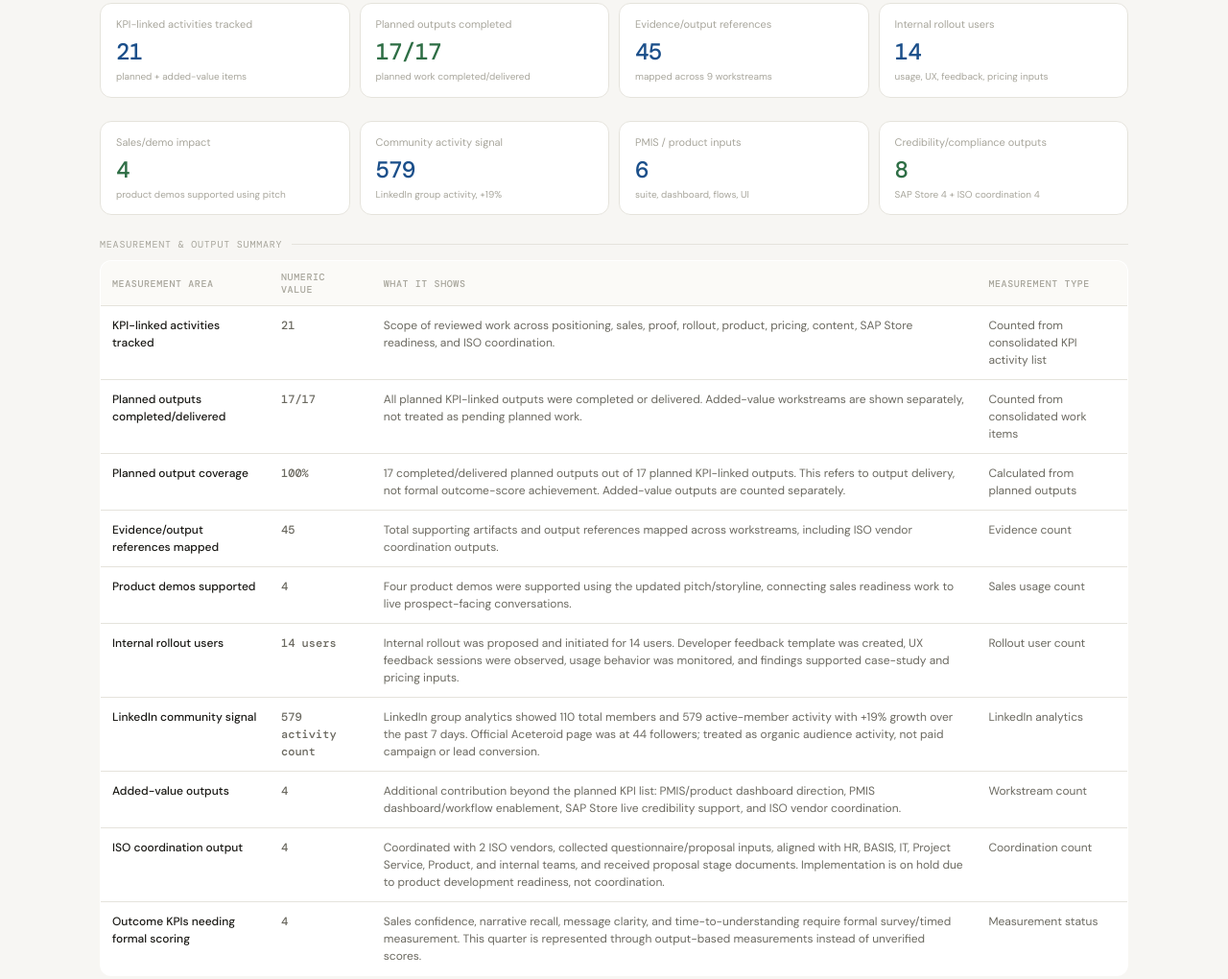
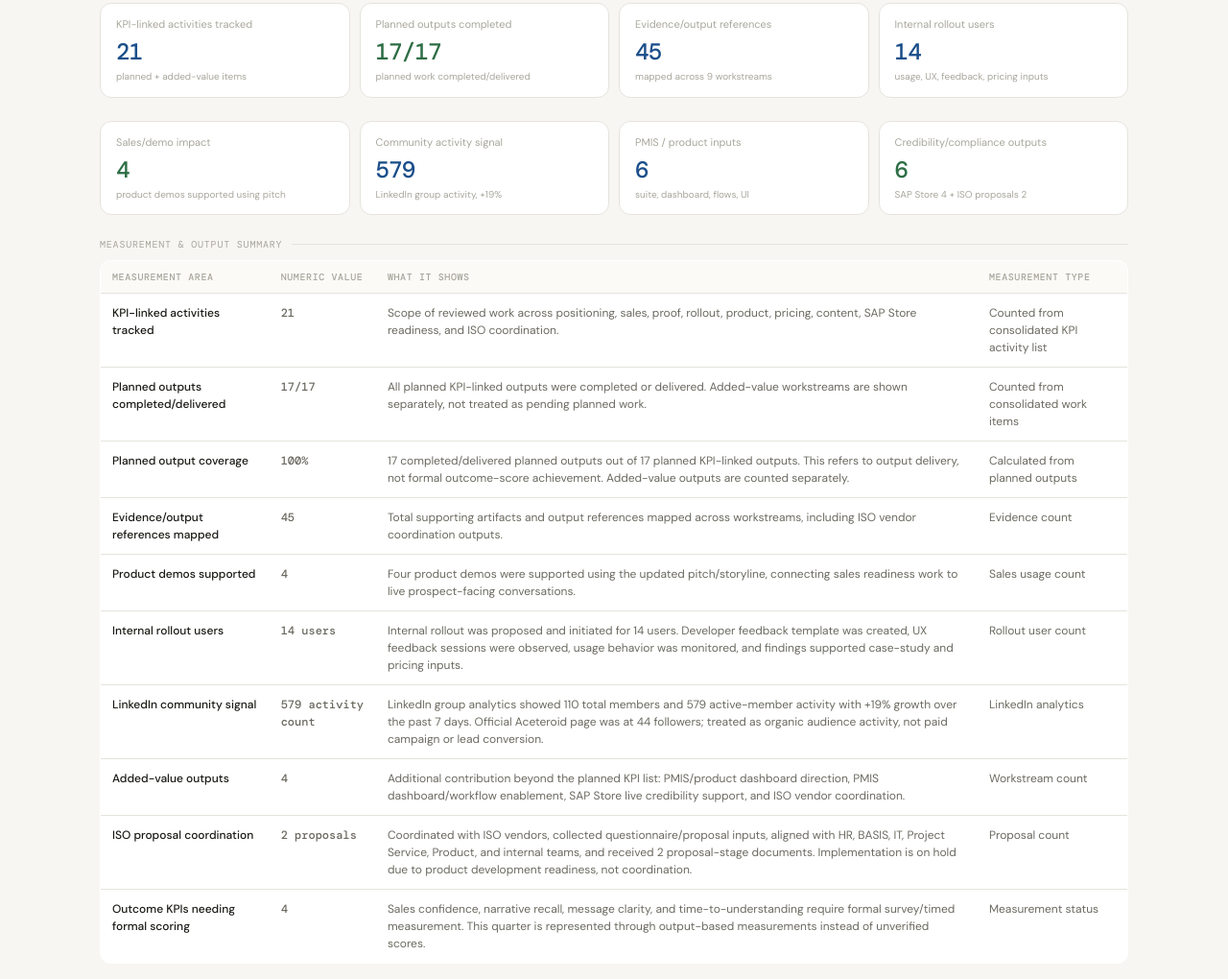
Before and after one commit to Thoufik001/kpi-dashboard, a plain HTML site: page index.html in a window 1280 px wide. Shown: the part 290-1310 px from the top of the page at 96% size. Drawn offline with nearby package versions, Linux system fonts and the light colour scheme; a web font is replaced by a local one.

Commit message:
Update ISO coordination metrics

```diff
--- a/index.html
+++ b/index.html
@@ -54,7 +54,7 @@
       <div class="card"><div class="card-label">Sales/demo impact</div><div class="card-val green">4</div><div class="card-sub">product demos supported using pitch</div></div>
       <div class="card"><div class="card-label">Community activity signal</div><div class="card-val blue">579</div><div class="card-sub">LinkedIn group activity, +19%</div></div>
       <div class="card"><div class="card-label">PMIS / product inputs</div><div class="card-val blue">6</div><div class="card-sub">suite, dashboard, flows, UI</div></div>
-      <div class="card"><div class="card-label">Credibility/compliance outputs</div><div class="card-val green">8</div><div class="card-sub">SAP Store 4 + ISO coordination 4</div></div>
+      <div class="card"><div class="card-label">Credibility/compliance outputs</div><div class="card-val green">6</div><div class="card-sub">SAP Store 4 + ISO proposals 2</div></div>
     </div>
 
     <div class="sec-head"><div class="sec-label">Measurement & Output Summary</div><div class="line"></div></div>
@@ -69,7 +69,7 @@
         <tr><td>Internal rollout users</td><td class="num">14 users</td><td>Internal rollout was proposed and initiated for 14 users. Developer feedback template was created, UX feedback sessions were observed, usage behavior was monitored, and findings supported case-study and pricing inputs.</td><td>Rollout user count</td></tr>
         <tr><td>LinkedIn community signal</td><td class="num">579 activity count</td><td>LinkedIn group analytics showed 110 total members and 579 active-member activity with +19% growth over the past 7 days. Official Aceteroid page was at 44 followers; treated as organic audience activity, not paid campaign or lead conversion.</td><td>LinkedIn analytics</td></tr>
         <tr><td>Added-value outputs</td><td class="num">4</td><td>Additional contribution beyond the planned KPI list: PMIS/product dashboard direction, PMIS dashboard/workflow enablement, SAP Store live credibility support, and ISO vendor coordination.</td><td>Workstream count</td></tr>
-        <tr><td>ISO coordination output</td><td class="num">4</td><td>Coordinated with 2 ISO vendors, collected questionnaire/proposal inputs, aligned with HR, BASIS, IT, Project Service, Product, and internal teams, and received proposal stage documents. Implementation is on hold due to product development readiness, not coordination.</td><td>Coordination count</td></tr>
+        <tr><td>ISO proposal coordination</td><td class="num">2 proposals</td><td>Coordinated with ISO vendors, collected questionnaire/proposal inputs, aligned with HR, BASIS, IT, Project Service, Product, and internal teams, and received 2 proposal-stage documents. Implementation is on hold due to product development readiness, not coordination.</td><td>Proposal count</td></tr>
         <tr><td>Outcome KPIs needing formal scoring</td><td class="num">4</td><td>Sales confidence, narrative recall, message clarity, and time-to-understanding require formal survey/timed measurement. This quarter is represented through output-based measurements instead of unverified scores.</td><td>Measurement status</td></tr>
       </tbody>
     </table>
@@ -121,7 +121,7 @@
         <tr><td>Month 3</td><td>Customer-ready proof</td><td>Proof-led validation</td><td class="num">6 proof outputs<span class="small">Case study, article, FS scenarios, drafts, demo/walkthrough</span></td><td><span class="pill done">completed</span></td></tr>
         <tr><td>Month 3</td><td>Internal rollout intelligence</td><td>Validate real usage behavior</td><td class="num">14-user rollout<span class="small">Rollout proposed and initiated for 14 users; developer feedback template created, UX feedback sessions observed, usage monitored, and pricing/case-study inputs captured.</span></td><td><span class="pill done">completed</span></td></tr>
         <tr><td>Month 3</td><td>PMIS dashboard and workflow enablement</td><td>Product experience inputs for scale</td><td class="num">6 product inputs<span class="small">PMIS dashboard design, module structure, onboarding logic, pricing flow, UI review, and workflow direction.</span></td><td><span class="pill added">added value</span></td></tr>
-        <tr><td>Month 3</td><td>ISO coordination support</td><td>Enterprise readiness and compliance support</td><td class="num">4 coordination outputs<span class="small">2 ISO vendors coordinated, questionnaire/proposal inputs collected, cross-team inputs gathered, proposal stage reached; implementation on hold due to product development readiness.</span></td><td><span class="pill added">added value</span></td></tr>
+        <tr><td>Month 3</td><td>ISO coordination support</td><td>Enterprise readiness and compliance support</td><td class="num">2 proposals received<span class="small">ISO vendor coordination completed, questionnaire/proposal inputs collected, cross-team inputs gathered, proposal stage reached; implementation on hold due to product development readiness.</span></td><td><span class="pill added">added value</span></td></tr>
         <tr><td>Month 3</td><td>Pricing readiness</td><td>Usage-backed packaging</td><td class="num">4 pricing inputs<span class="small">Individual, enterprise, migration, pricing page logic</span></td><td><span class="pill done">completed</span></td></tr>
         <tr><td>Month 3</td><td>Content engine</td><td>Thought leadership pilot outputs</td><td class="num">6 content outputs<span class="small">Blog titles, case study/blog resources, LinkedIn/X updates, SAP API policy carousel, motion/video direction, demo concept, and narrative benchmarking. Written assets were completed directly; video/website execution was assigned and dependent on support timelines.</span></td><td><span class="pill done">completed</span></td></tr>
         <tr><td>Month 3</td><td>Website & brand execution</td><td>Brand/design effectiveness</td><td class="num">5 asset groups<span class="small">About, pricing, brochure, SAP Store, launch graphics</span></td><td><span class="pill delivered">delivered</span></td></tr>
@@ -145,7 +145,7 @@
         <tr><td>Content Engine</td><td class="num">6</td><td>Docs / Social</td><td>Blog titles, case study/blog resources, LinkedIn/X updates, SAP API policy carousel, motion/video direction, demo concept, and narrative benchmarking. Written content outputs were completed; video and website execution dependencies were assigned forward.</td><td><span class="pill done">completed</span></td></tr>
         <tr><td>Website & Brand Execution</td><td class="num">5</td><td>Assets</td><td>About page, pricing page, brochure, SAP Store material, launch graphics.</td><td><span class="pill delivered">delivered</span></td></tr>
         <tr><td>SAP Store Live & Partner Credibility</td><td class="num">4</td><td>SAP Store</td><td>SAP Store live listing support, case study input, launch communication, and partner credibility assets.</td><td><span class="pill added">added value</span></td></tr>
-        <tr><td>ISO Coordination</td><td class="num">4</td><td>Docs / Coordination</td><td>2 ISO vendors coordinated, questionnaire/proposal inputs collected, cross-team inputs gathered from HR, BASIS, IT, Project Service, Product, and proposal-stage documents received.</td><td><span class="pill added">added value</span></td></tr>
+        <tr><td>ISO Coordination</td><td class="num">2 proposals</td><td>Docs / Coordination</td><td>ISO vendor coordination completed, questionnaire/proposal inputs collected, cross-team inputs gathered from HR, BASIS, IT, Project Service, Product, and 2 proposal-stage documents received.</td><td><span class="pill added">added value</span></td></tr>
       </tbody>
     </table>
 
```
Also changed, not shown: kpi_dashboard.html (+4 -4 lines).
